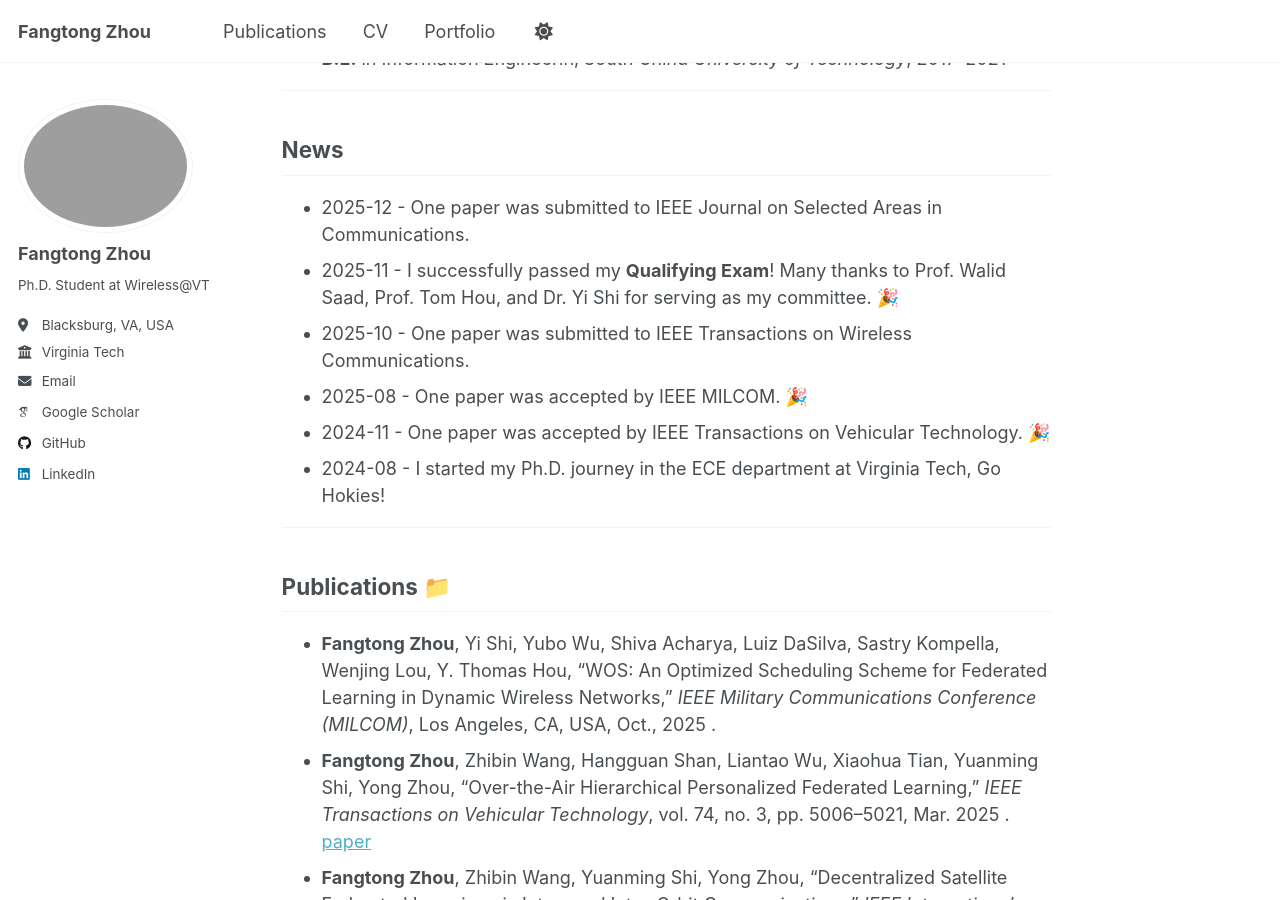
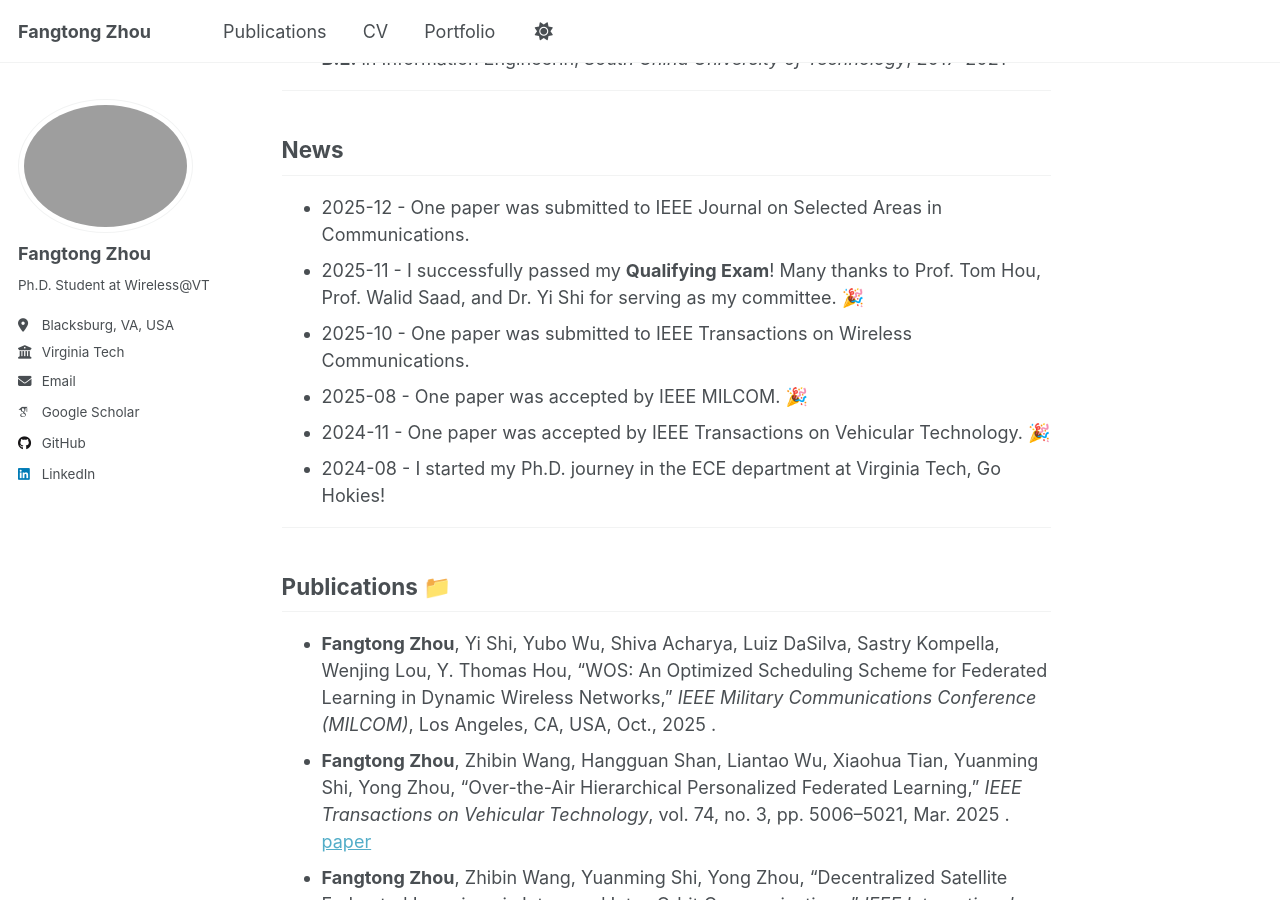
Before and after one commit to frontop137/frontop137.github.io, a Jekyll site: the page built from index.md, in a window 1280 px wide and 900 px high, scrolled down 579 px. Built offline with Jekyll 4.4.1, drawn with Linux system fonts in a browser that asks for light colours; emoji names are drawn with the system emoji font; some web fonts are replaced; a script that is not in the unit is left out; our own code applies the rules of GitHub Pages for plain Markdown files.

```diff
--- a/index.md
+++ b/index.md
@@ -22,7 +22,7 @@ My research focuses on wireless federated learning.
 
 ## News {#news}
 - 2025-12 - One paper was submitted to IEEE Journal on Selected Areas in Communications.
-- 2025-11 - I successfully passed my **Qualifying Exam**! Many thanks to Prof. Walid Saad, Prof. Tom Hou, and Dr. Yi Shi for serving as my committee. :tada:
+- 2025-11 - I successfully passed my **Qualifying Exam**! Many thanks to Prof. Tom Hou, Prof. Walid Saad, and Dr. Yi Shi for serving as my committee. :tada:
 - 2025-10 - One paper was submitted to IEEE Transactions on Wireless Communications.
 - 2025-08 - One paper was accepted by IEEE MILCOM. :tada:
 - 2024-11 - One paper was accepted by IEEE Transactions on Vehicular Technology. :tada:
```
